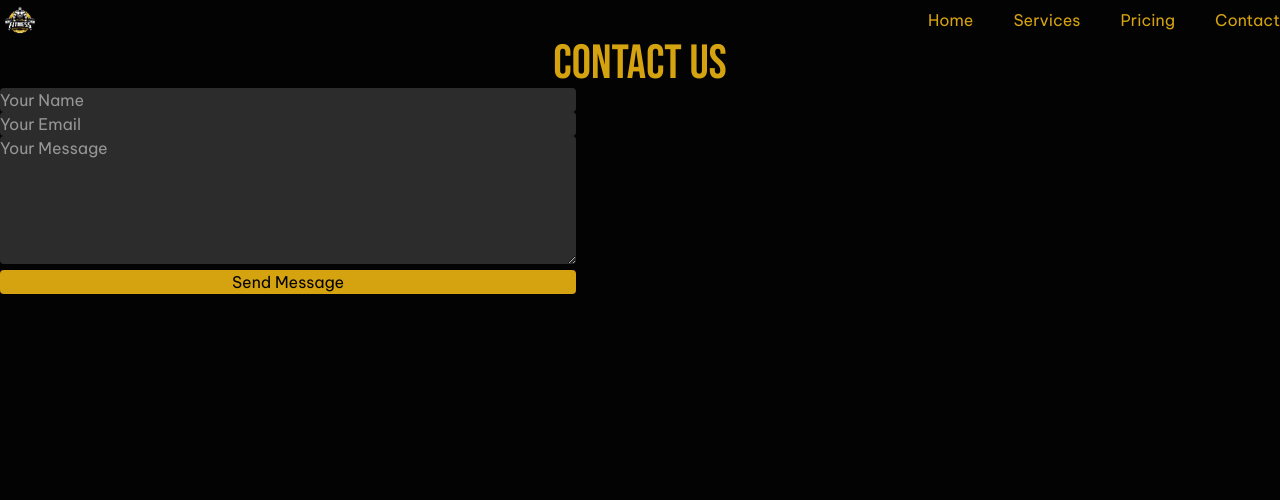
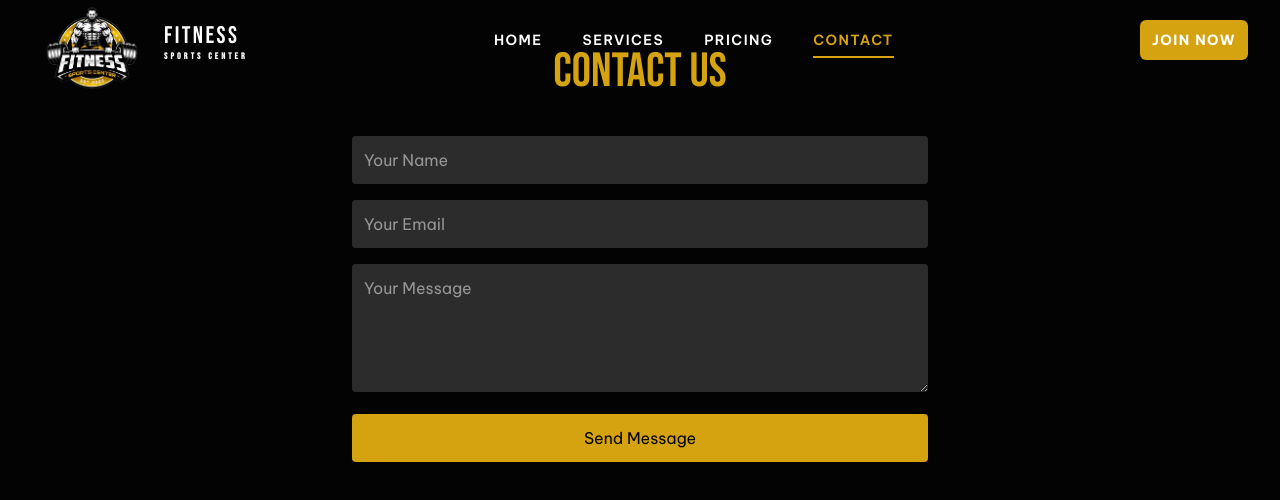
Before and after one commit to KavinduDevinda97/fitness-sport-center-web, a Next.js app: page /contact in a window 1280 px wide. Shown: the top 500 px of the page. Built offline with nearby package versions, Linux system fonts and the light colour scheme.

Commit message:
feat: add responsive navbar with mobile menu toggle

```diff
--- a/app/contact/page.js
+++ b/app/contact/page.js
@@ -36,6 +36,7 @@ export default function ContactPage() {
 
       </form>
 
+
     </main>
   )
 }
--- a/app/globals.css
+++ b/app/globals.css
@@ -41,9 +41,3 @@ body {
   background-color: var(--color-black);
   color: white;
 }
-
-* {
-  box-sizing: border-box;
-  padding: 0;
-  margin: 0;
-}
--- a/app/page.js
+++ b/app/page.js
@@ -5,7 +5,7 @@ import Image from "next/image";
 export default function Home(){
   return (
     <>
-    <main className="bg-primary min-h-screen px-6 py-12">
+    {/* <main className="bg-primary min-h-screen px-6 py-12">
       <h1 className="font-display text-5xl text-accent text-center mb-10">
         GALLERY
       </h1>
@@ -24,7 +24,7 @@ export default function Home(){
           </div>
         ))}
       </div>
-    </main>
+    </main> */}
     </>
   )
 }
--- a/components/Navbar.js
+++ b/components/Navbar.js
@@ -1,63 +1,139 @@
 'use client'
 
-import { useState } from 'react'
+import { useState, useEffect } from 'react'
 import Link from 'next/link'
+import { usePathname } from 'next/navigation'
+import { Menu, X, Dumbbell } from 'lucide-react'
 import Image from 'next/image'
-import { assets } from "@/assets/assets";
+import { assets } from '@/assets/assets'
+
+const navLinks = [
+  { href: '/', label: 'Home' },
+  { href: '/services', label: 'Services' },
+  { href: '/pricing', label: 'Pricing' },
+  { href: '/contact', label: 'Contact' },
+]
 
 export default function Navbar() {
   const [isOpen, setIsOpen] = useState(false)
+  const [scrolled, setScrolled] = useState(false)
+  const pathname = usePathname()
 
-  const links = [
-    { name: 'Home', href: '/' },
-    { name: 'Services', href: '/services' },
-    { name: 'Pricing', href: '/pricing' },
-    { name: 'Contact', href: '/contact' },
-  ]
+  useEffect(() => {
+    const handleScroll = () => setScrolled(window.scrollY > 40)
+    window.addEventListener('scroll', handleScroll)
+    return () => window.removeEventListener('scroll', handleScroll)
+  }, [])
+
+  useEffect(() => {
+    setIsOpen(false)
+  }, [pathname])
 
   return (
-    <nav className="bg-primary text-white font-body shadow-md">
-      <div className="max-w-7xl mx-auto px-6 py-4 flex justify-between items-center">
+    <header
+      className={`fixed top-0 left-0 right-0 z-50 transition-all duration-500 ${
+        scrolled
+          ? 'bg-primary backdrop-blur-md border-b border-white/5 shadow-xl shadow-black/50'
+          : 'bg-transparent'
+      }`}
+    >
+      <div className="max-w-7xl mx-auto px-4 sm:px-6 lg:px-8">
+        <div className="flex items-center justify-between h-16 lg:h-20">
+          {/* Logo */}
+          <Link href="/" className="flex items-center gap-3 group">
+            <div className="relative  flex items-center justify-center rounded-sm rotate-0 group-hover:rotate-3 transition-transform duration-300 mt-4">
+              <Image src={assets.logo} alt="IronPeak Logo" className="  text-white" width={120} height={120} />
+            </div>
+            <div className="flex flex-col leading-none">
+              <span
+                className="font-display text-2xl tracking-widest text-white"
 
-      <Image src={assets.logo} alt="Gym Logo" className="h-10 w-auto" />
+              >
+                FITNESS
+              </span>
+              <span className="text-[9px] tracking-[0.35em] font-display  font-semibold uppercase">
+               SPORTs CENTER
+              </span>
+            </div>
+          </Link>
 
-        {/* Desktop Links */}
-        <div className="hidden md:flex space-x-6 text-accent gap-10">
-          {links.map((link) => (
+          {/* Desktop Nav */}
+          <nav className="hidden md:flex items-center gap-2">
+            {navLinks.map((link) => {
+              const isActive = pathname === link.href
+              return (
                 <Link
-              key={link.name}
+                  key={link.href}
                   href={link.href}
-              className="hover:text-accent transition-colors"
+                  className={`relative px-4 py-2 text-sm font-semibold uppercase tracking-widest transition-colors duration-200 group ${
+                    isActive ? 'text-accent' : 'text-white hover:text-white'
+                  }`}
                 >
-              {link.name}
+                  {link.label}
+                  <span
+                    className={`absolute bottom-0 left-4 right-4 h-[2px] bg-accent transition-transform duration-300 origin-left ${
+                      isActive ? 'scale-x-100' : 'scale-x-0 group-hover:scale-x-100'
+                    }`}
+                  />
                 </Link>
-          ))}
+              )
+            })}
+          </nav>
+
+          {/* CTA */}
+          <div className="hidden md:flex items-center gap-4">
+            <Link
+              href="/pricing"
+              className="relative px-3 py-2.5 bg-accent text-white text-sm font-bold uppercase tracking-widest rounded-md overflow-hidden group transition-all duration-300 hover:bg-accent  hover:shadow-lg hover:shadow-brand-red/30"
+            >
+              <span className="relative z-10">Join Now</span>
+            </Link>
           </div>
 
           {/* Mobile Menu Button */}
           <button
-          className="md:hidden text-accent"
             onClick={() => setIsOpen(!isOpen)}
+            className="md:hidden w-10 h-10 flex items-center justify-center text-white hover:text-brand-red transition-colors"
+            aria-label="Toggle menu"
           >
-          {isOpen ? '✖' : '☰'}
+            {isOpen ? <X className="w-6 h-6" /> : <Menu className="w-6 h-6" />}
           </button>
+        </div>
       </div>
 
       {/* Mobile Menu */}
-      {isOpen && (
-        <div className="md:hidden bg-primary px-6 pb-4 space-y-2">
-          {links.map((link) => (
+      <div
+        className={`md:hidden transition-all duration-400 ease-in-out overflow-hidden ${
+          isOpen ? 'max-h-screen opacity-100' : 'max-h-0 opacity-0'
+        }`}
+      >
+        <div className="bg-primary border-t border-white/5 px-4 py-6 space-y-1 mt-2 ">
+          {navLinks.map((link) => {
+            const isActive = pathname === link.href
+            return (
               <Link
-              key={link.name}
+                key={link.href}
                 href={link.href}
-              className="block text-white font-body hover:text-accent"
-              onClick={() => setIsOpen(false)}
+                className={`flex items-center gap-3 px-4 py-3 rounded-sm text-sm font-semibold uppercase tracking-widest transition-all duration-200 ${
+                  isActive
+                    ? 'bg-brand-red text-white'
+                    : 'text-white/70 hover:text-white hover:bg-white/5'
+                }`}
               >
-              {link.name}
+                {link.label}
               </Link>
-          ))}
+            )
+          })}
+          <div className="pt-4 border-t border-white/10">
+            <Link
+              href="/plans"
+              className="block text-center px-6 py-3 bg-brand-red text-white text-sm font-bold uppercase tracking-widest rounded-sm hover:bg-brand-red-light transition-colors"
+            >
+              Join Now — View Plans
+            </Link>
           </div>
-      )}
-    </nav>
+        </div>
+      </div>
+    </header>
   )
 }
--- a/next.config.mjs
+++ b/next.config.mjs
@@ -2,10 +2,6 @@
 const nextConfig = {
   /* config options here */
   reactCompiler: true,
-   images: {
-    domains: ['images.unsplash.com'], // ✅ allow Unsplash
-  },
-  reactStrictMode: true,
 };
 
 export default nextConfig;
```
Lines whose indentation alone changed are shown as unchanged.
